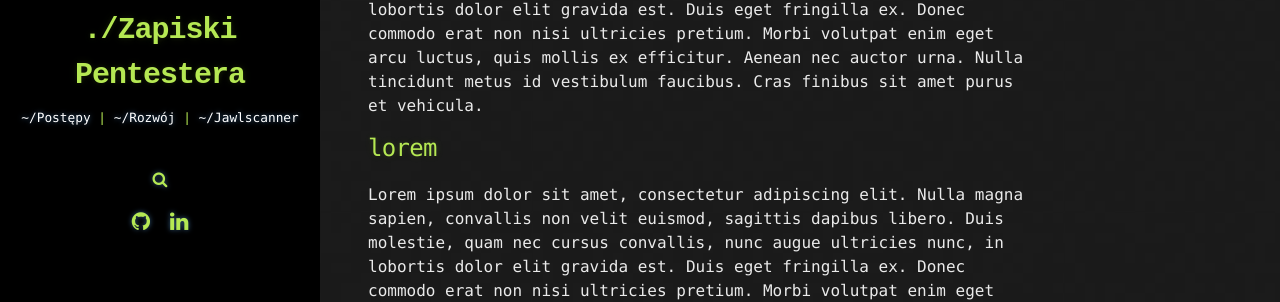
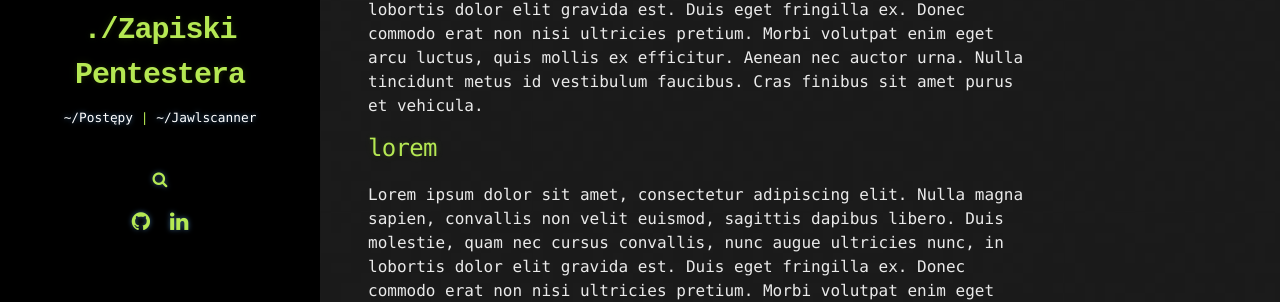
Before and after one commit to Cyberjali/Cyberjali.github.io, a Jekyll site: the page built from _pages/index.md, in a window 1280 px wide. Shown: the part 320-622 px from the top of the page. Built offline with Jekyll 4.4.1, drawn with Linux system fonts in a browser that asks for light colours; comment, search, counter and statistics services are not loaded.

Commit message:
Update dirs.yml

```diff
--- a/_data/dirs.yml
+++ b/_data/dirs.yml
@@ -1,3 +1,2 @@
 - postępy
-- rozwój
 - JawlScanner
```
